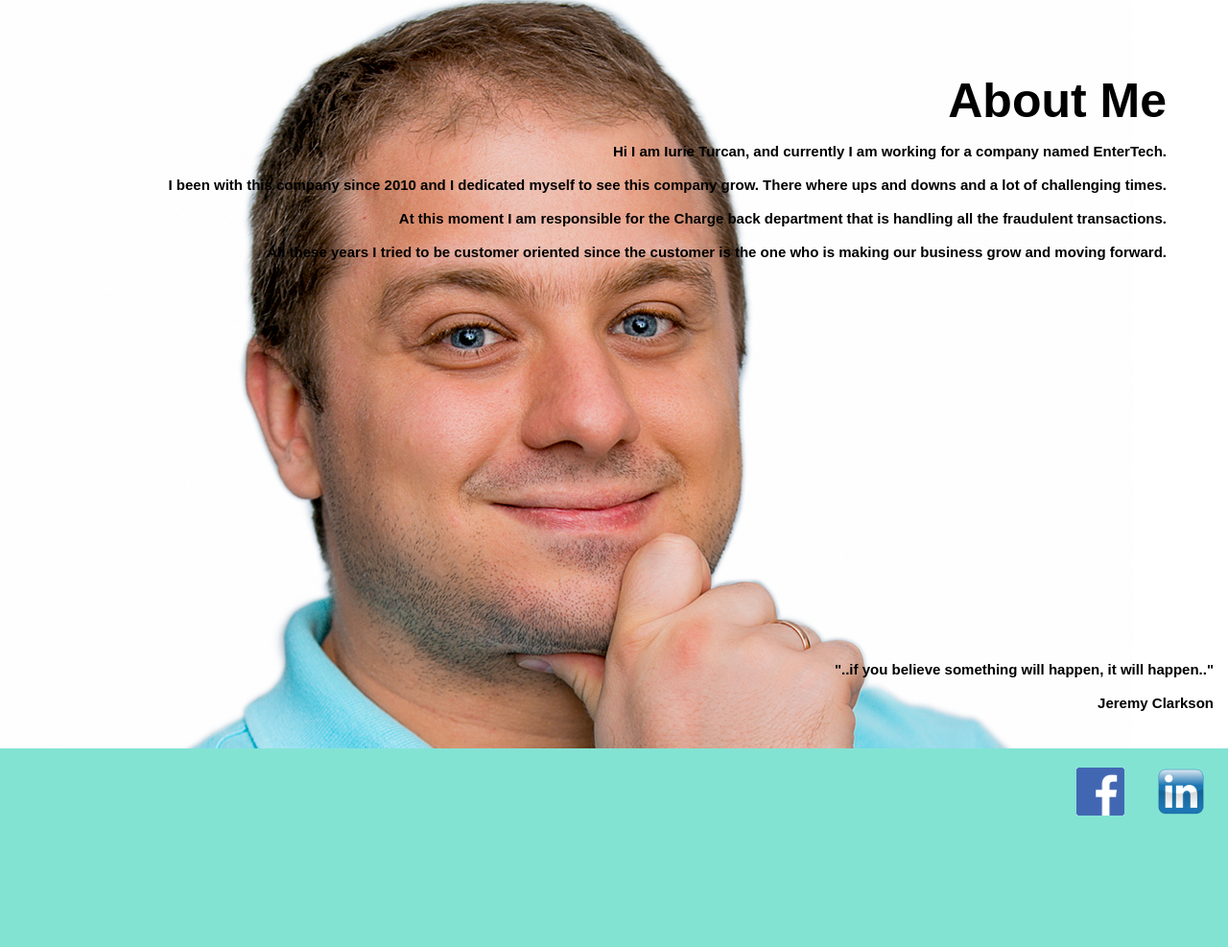
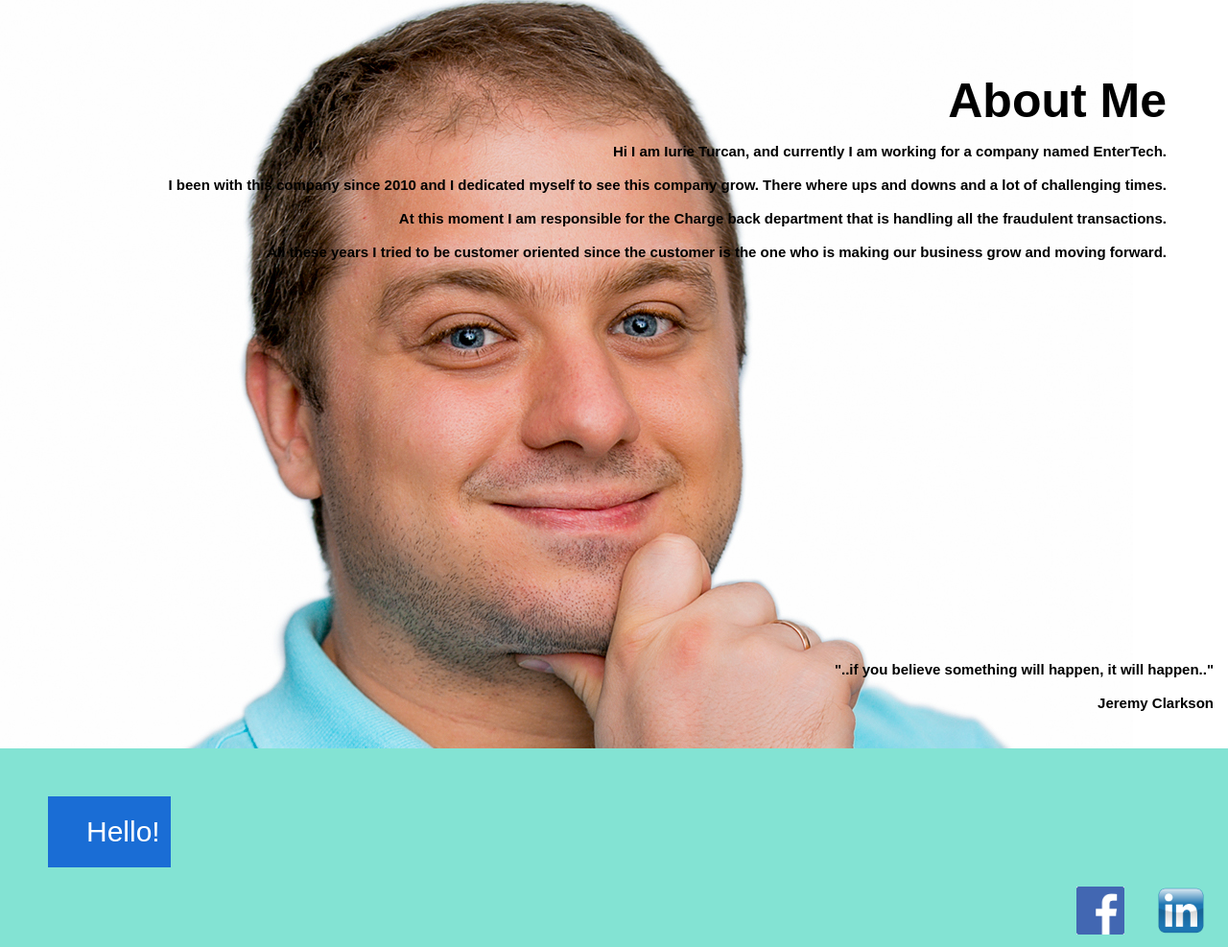
Before and after one commit to iurieturcan/AboutMe, a plain HTML site: page index.html in a window 1280 px wide. Shown: the part 190-1177 px from the top of the page at 96% size. Before the commit the page ends 1053 px from the top, so only its background shows below. Drawn offline with Linux system fonts and the light colour scheme.

Commit message:
Add a new button in index and apply CSS class in CSS file.

```diff
--- a/index.html
+++ b/index.html
@@ -34,6 +34,13 @@
       </div>
     </section>
     <footer id="boxes">
+
+      <div>
+        <button type="submit" class="button">
+          Hello!
+        </button>
+      </div>
+
       <div class="box">
       <a href="https://www.linkedin.com/in/iurie-turcan101/" target="_blank">
       <img src="./pic/linkedin.png">
--- a/style.css
+++ b/style.css
@@ -88,3 +88,19 @@ header #name h1{
     width: 5%;
   padding: 10px;
 }
+
+#boxes .button {
+  border: none;
+  background-color: rgba(10, 91, 214, 0.863);
+  color: white;
+  padding: 20px 40px;*/
+  text-align: center;
+  font-size: 30px;
+  width: 10%;
+  margin-top: 50px;
+  margin-left: 50px;
+  cursor: pointer;
+}
+#boxes .button:hover{
+  transform: scale(1.1);
+ }
```
